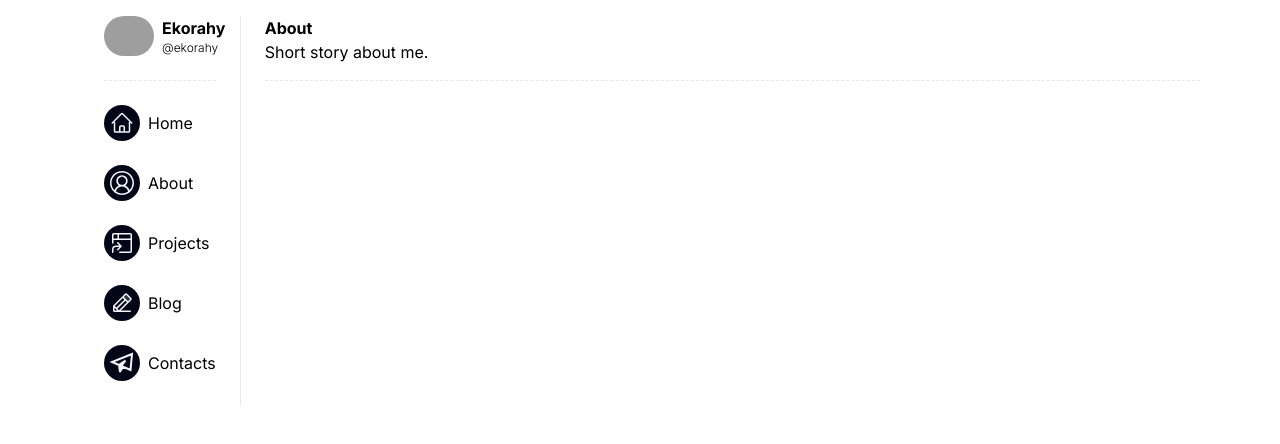
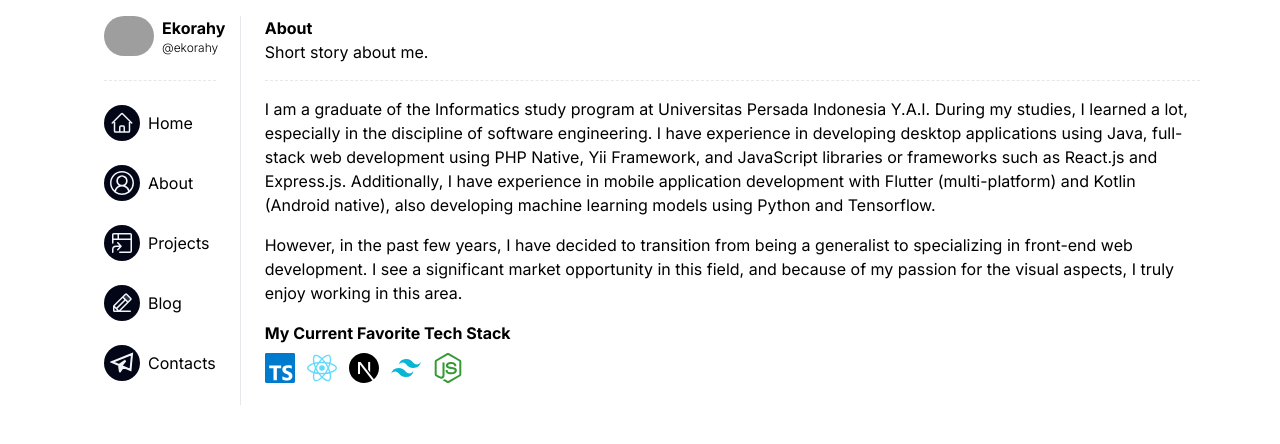
Before and after one commit to ekorahy/personal-website, a Next.js app: page /about in a window 1280 px wide. Shown: the top 444 px of the page. Built offline with nearby package versions, Linux system fonts and the light colour scheme; grey boxes are pictures that could not be loaded.

Commit message:
feat: add minimun content for about page

```diff
--- a/src/app/about/page.tsx
+++ b/src/app/about/page.tsx
@@ -1,9 +1,32 @@
+import FavoriteTechList from "@/components/molecule/FavoriteTechList";
 import HeaderPage from "@/components/molecule/HeaderPage";
 
 export default function Page() {
   return (
     <article>
       <HeaderPage title="About" description="Short story about me." />
+      <p className="mt-4">
+        I am a graduate of the Informatics study program at Universitas Persada
+        Indonesia Y.A.I. During my studies, I learned a lot, especially in the
+        discipline of software engineering. I have experience in developing
+        desktop applications using Java, full-stack web development using PHP
+        Native, Yii Framework, and JavaScript libraries or frameworks such as
+        React.js and Express.js. Additionally, I have experience in mobile
+        application development with Flutter (multi-platform) and Kotlin
+        (Android native), also developing machine learning models using Python
+        and Tensorflow.
+      </p>
+      <p className="mt-4">
+        However, in the past few years, I have decided to transition from being
+        a generalist to specializing in front-end web development. I see a
+        significant market opportunity in this field, and because of my passion
+        for the visual aspects, I truly enjoy working in this
+        area.
+      </p>
+      <div className="mt-4">
+        <h3 className="font-bold">My Current Favorite Tech Stack</h3>
+        <FavoriteTechList />
+      </div>
     </article>
   );
 }
--- /dev/null
+++ b/src/components/atom/FavoriteTechItem.tsx
@@ -0,0 +1,17 @@
+import React from "react";
+
+export default function FavoriteTechItem({
+  name,
+  logo,
+  color,
+}: {
+  name: string;
+  logo: React.ReactNode;
+  color: string;
+}) {
+  return (
+    <div className="text-3xl" style={{ color: color }}>
+      {logo}
+    </div>
+  );
+}
--- /dev/null
+++ b/src/components/molecule/FavoriteTechList.tsx
@@ -0,0 +1,14 @@
+import { favoriteTechs } from "@/data/local/favoritetechs";
+import FavoriteTechItem from "../atom/FavoriteTechItem";
+
+export default function FavoriteTechList() {
+  return (
+    <div className="flex gap-3 mt-2">
+      {
+        favoriteTechs.map(({id, name, logo, color}) => (
+          <FavoriteTechItem key={id} name={name} logo={logo} color={color} />
+        ))
+      }
+    </div>
+  );
+}
--- /dev/null
+++ b/src/data/local/favoritetechs.tsx
@@ -0,0 +1,40 @@
+import {
+  SiTypescript,
+  SiReact,
+  SiNextdotjs,
+  SiTailwindcss,
+  SiNodedotjs,
+} from "react-icons/si";
+
+export const favoriteTechs = [
+  {
+    id: "favoritetech-1",
+    name: "TypeScript",
+    logo: <SiTypescript />,
+    color: "#007acc",
+  },
+  {
+    id: "favoritetech-2",
+    name: "React.js",
+    logo: <SiReact />,
+    color: "#61DAFB",
+  },
+  {
+    id: "favoritetech-3",
+    name: "Next.js",
+    logo: <SiNextdotjs />,
+    color: "#000000",
+  },
+  {
+    id: "favoritetech-4",
+    name: "Tailwind CSS",
+    logo: <SiTailwindcss />,
+    color: "#06B6D4",
+  },
+  {
+    id: "favoritetech-5",
+    name: "Node.js",
+    logo: <SiNodedotjs />,
+    color: "#339933",
+  },
+];
```
